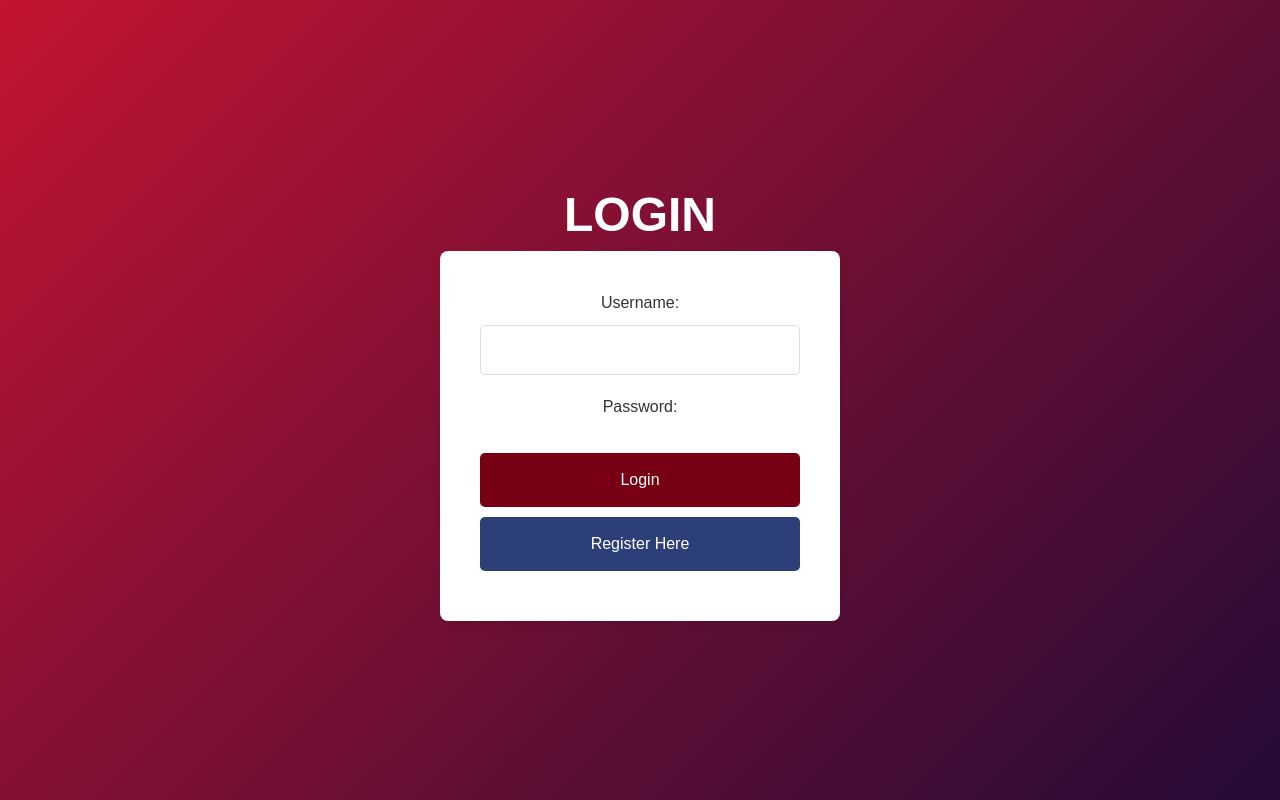
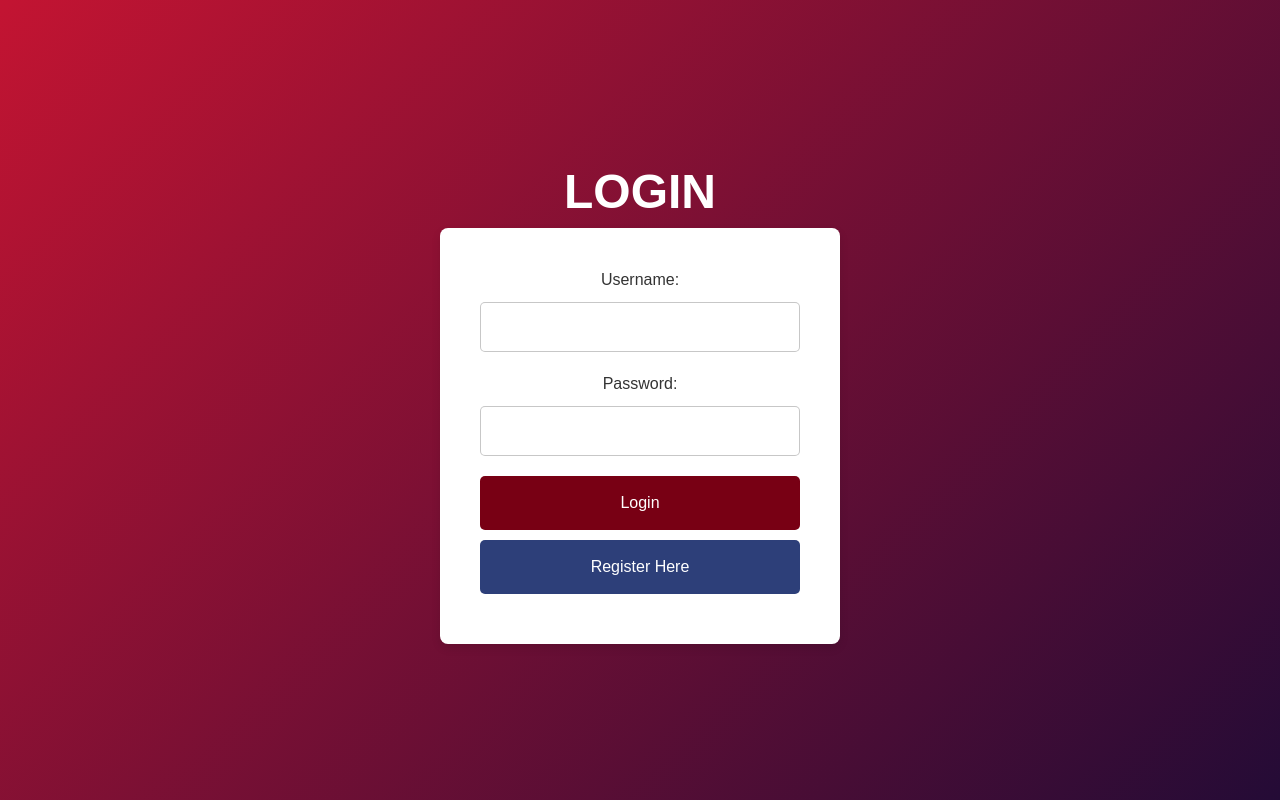
Before and after one commit to Altamashhhhhh/kanban-board-full-stack, a React (Vite) app in the folder frontend/: page /login in a window 1280 px wide. Built offline with nearby package versions, Linux system fonts and the light colour scheme.

Commit message:
fix buttons

```diff
--- a/frontend/src/style/Login.css
+++ b/frontend/src/style/Login.css
@@ -30,7 +30,15 @@ input[type="text"] {
     padding: 12px;
     margin-bottom: 20px;
     border-radius: 5px;
-    border: 1px solid #ddd;
+    border: 1px solid #b7b7b7c5;
+    font-size: 16px;
+}
+input[type="password"] {
+    width: 100%;
+    padding: 12px;
+    margin-bottom: 20px;
+    border-radius: 5px;
+    border: 1px solid #b7b7b7c5;
     font-size: 16px;
 }
 
```
